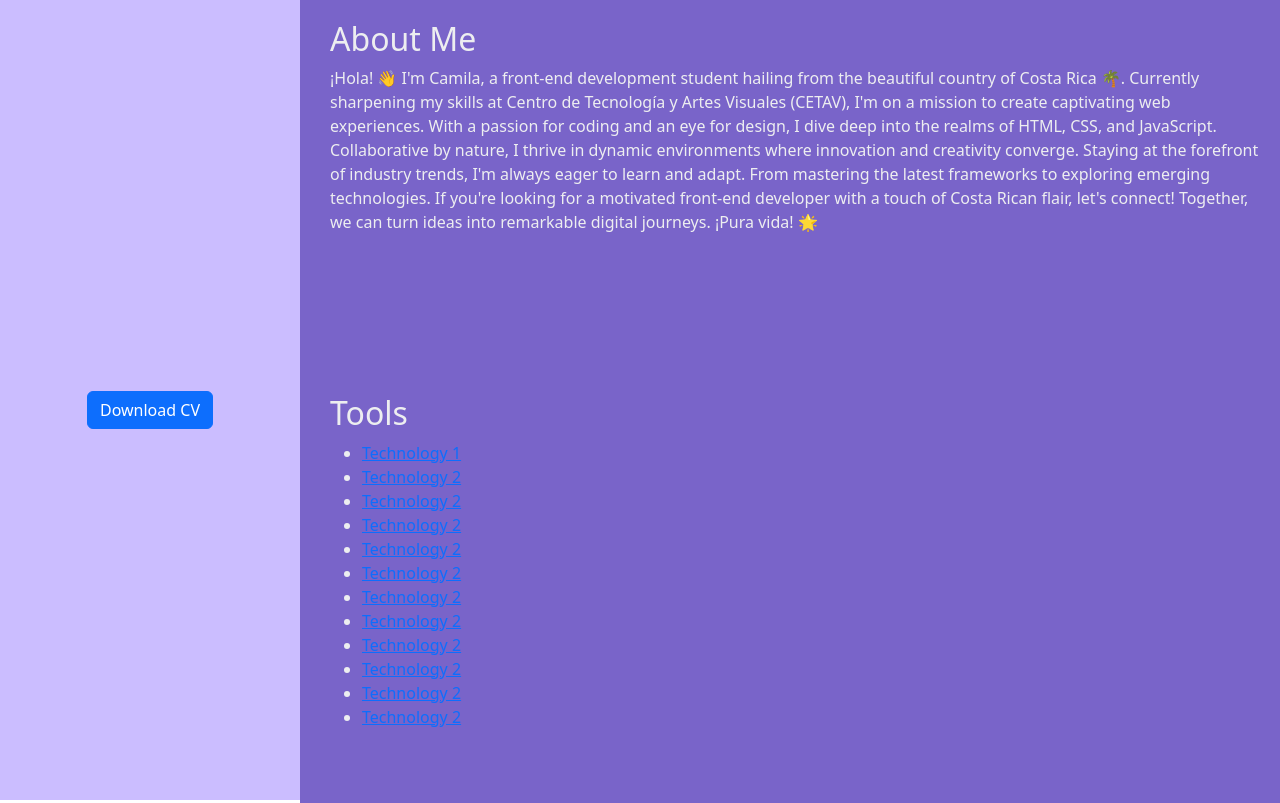
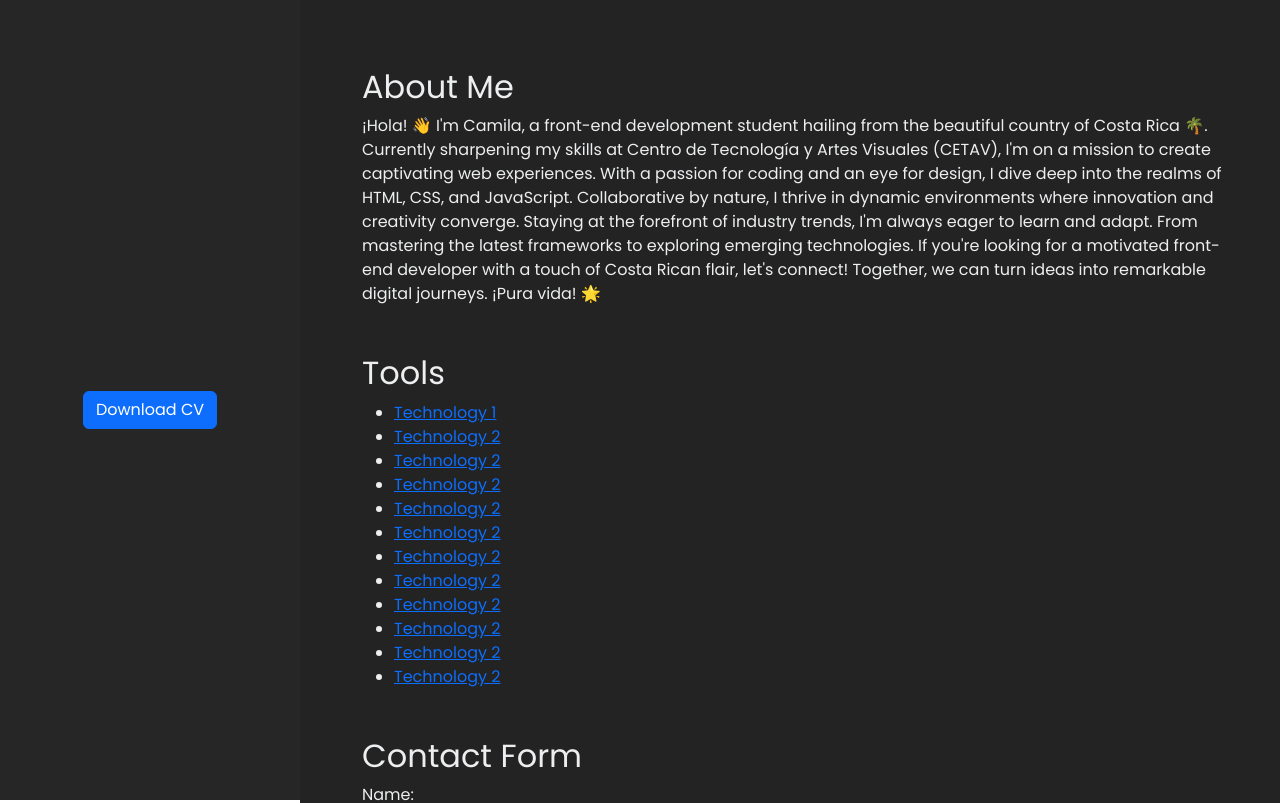
Before and after one commit to CamilaFallas/portfolio, a React (Vite) app: page / in a window 1280 px wide. Shown: the top 803 px of the page. Built offline with nearby package versions, Linux system fonts and the light colour scheme.

Commit message:
feat: add styles to img and button

```diff
--- a/src/styles.css
+++ b/src/styles.css
@@ -1,10 +1,13 @@
+/* rem? */
+
 .App {
   display: flex;
   flex-direction: column;
+  font-family: 'Poppins', sans-serif;
 }
 
 .sidebar {
-  background-color: #CBBDFF;
+  background-color: #262626;
   color: #edeef0;
   padding: 20px;
   display: flex;
@@ -20,7 +23,7 @@
 .main-content {
   padding: 20px;
   overflow-y: auto;
-  background-color: #7964C9;
+  background-color: #232323;
   color: #edeef0;
 }
 
@@ -28,8 +31,12 @@
   margin-top: 20px;
 }
 
+.btn:hover {
+  background-color: #8d50dc;
+}
+
 section {
-  margin-bottom: 10rem;
+  margin: 3rem 2rem;
 }
 
 /* Mobile */
```
